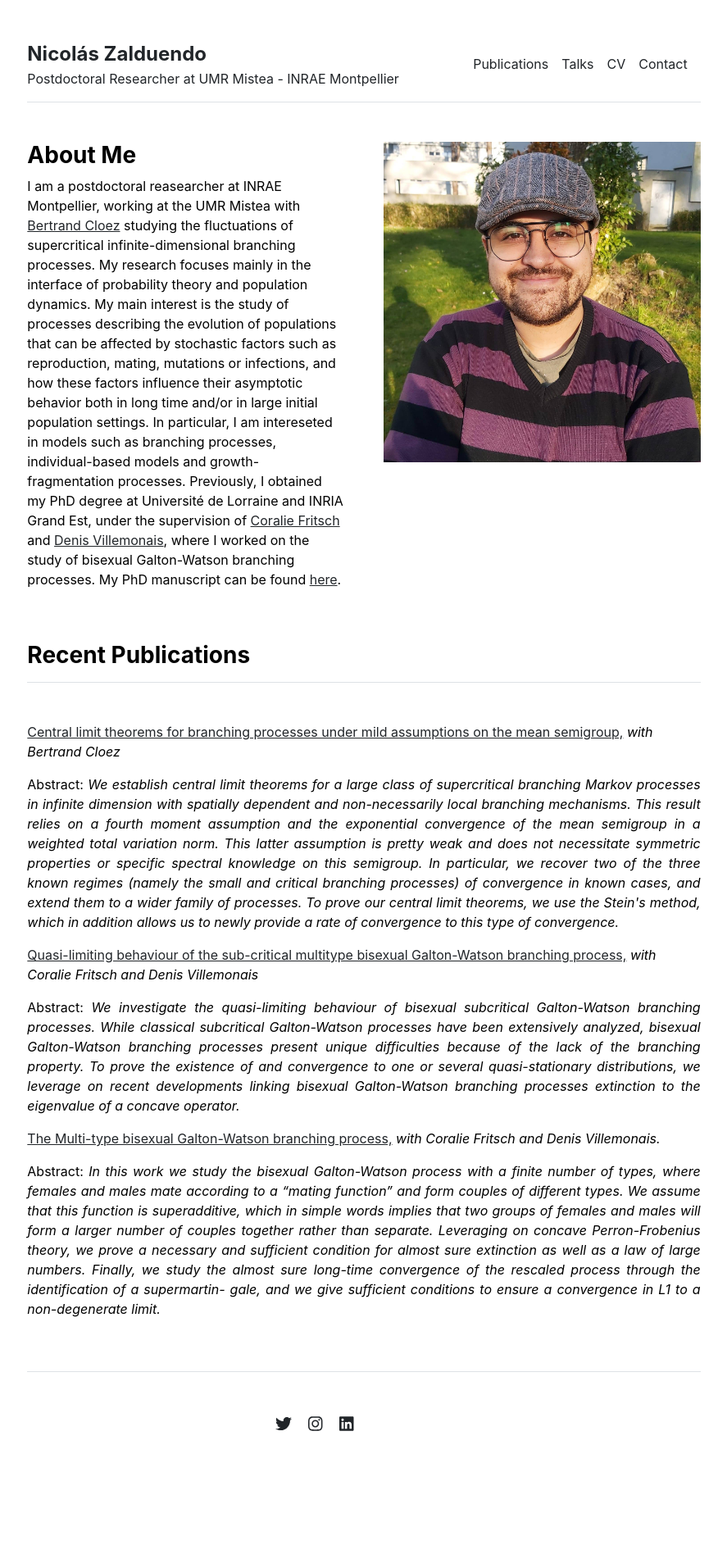
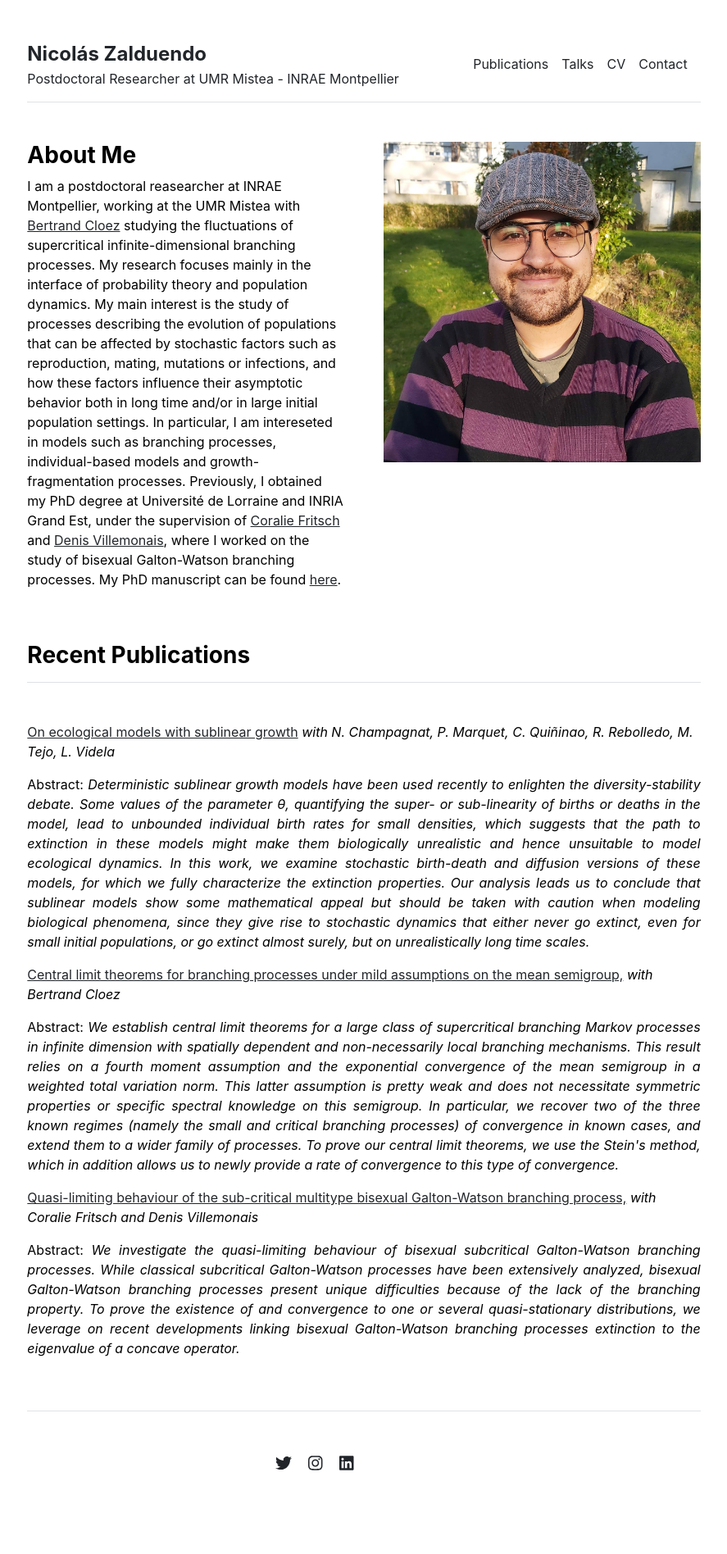
Before and after one commit to nzalduendo/nzalduendo.github.io, a Jekyll site: the page built from index.md, in a window 1280 px wide. Shown: the whole page at 82% size, without its empty margins (196-1083 px from the left). Built offline with Jekyll 4.4.1, drawn with Linux system fonts in a browser that asks for light colours; before the commit the page ends 1848 px from its top, so only the background shows below that.

Commit message:
Update publications.yml
add publication sublinear

```diff
--- a/_data/publications.yml
+++ b/_data/publications.yml
@@ -1,7 +1,7 @@
 featured:
+- {name: 'On ecological models with sublinear growth', url: 'https://inria.hal.science/hal-05156816v1/document', contributors: 'N. Champagnat, P. Marquet, C. Quiñinao, R. Rebolledo, M. Tejo, L. Videla', abstract: 'Deterministic sublinear growth models have been used recently to enlighten the diversity-stability debate. Some values of the parameter θ, quantifying the super- or sub-linearity of births or deaths in the model, lead to unbounded individual birth rates for small densities, which suggests that the path to extinction in these models might make them biologically unrealistic and hence unsuitable to model ecological dynamics. In this work, we examine stochastic birth-death and diffusion versions of these models, for which we fully characterize the extinction properties. Our analysis leads us to conclude that sublinear models show some mathematical appeal but should be taken with caution when modeling biological phenomena, since they give rise to stochastic dynamics that either never go extinct, even for small initial populations, or go extinct almost surely, but on unrealistically long time scales.'}
 - {name: 'Central limit theorems for branching processes under mild assumptions on the mean semigroup,', url: 'https://arxiv.org/pdf/2501.18430', contributors: 'Bertrand Cloez', abstract: "We establish central limit theorems for a large class of supercritical branching Markov processes in infinite dimension with spatially dependent and non-necessarily local branching mechanisms. This result relies on a fourth moment assumption and the exponential convergence of the mean semigroup in a weighted total variation norm. This latter assumption is pretty weak and does not necessitate symmetric properties or specific spectral knowledge on this semigroup. In particular, we recover two of the three known regimes (namely the small and critical branching processes) of convergence in known cases, and extend them to a wider family of processes. To prove our central limit theorems, we use the Stein's method, which in addition allows us to newly provide a rate of convergence to this type of convergence."}
 - {name: 'Quasi-limiting behaviour of the sub-critical multitype bisexual Galton-Watson branching process,', url: 'https://arxiv.org/pdf/2406.19559', contributors: 'Coralie Fritsch and Denis Villemonais', abstract: 'We investigate the quasi-limiting behaviour of bisexual subcritical Galton-Watson branching processes. While classical subcritical Galton-Watson processes have been extensively analyzed, bisexual Galton-Watson branching processes present unique difficulties because of the lack of the branching property. To prove the existence of and convergence to one or several quasi-stationary distributions, we leverage on recent developments linking bisexual Galton-Watson branching processes extinction to the eigenvalue of a concave operator.'}
-- {name: 'The Multi-type bisexual Galton-Watson branching process,', url: 'https://projecteuclid.org/journals/annales-de-linstitut-henri-poincare-probabilites-et-statistiques/volume-60/issue-4/The-multi-type-bisexual-GaltonWatson-branching-process/10.1214/23-AIHP1417.short', contributors: 'Coralie Fritsch and Denis Villemonais.', abstract: 'In this work we study the bisexual Galton-Watson process with a finite number of types, where females and males mate according to a “mating function” and form couples of different types. We assume that this function is superadditive, which in simple words implies that two groups of females and males will form a larger number of couples together rather than separate. Leveraging on concave Perron-Frobenius theory, we prove a necessary and sufficient condition for almost sure extinction as well as a law of large numbers. Finally, we study the almost sure long-time convergence of the rescaled process through the identification of a supermartin- gale, and we give sufficient conditions to ensure a convergence in L1 to a non-degenerate limit.'}
 
 journal:
 - {number: '[3]', name: 'Quasi-limiting behaviour of the sub-critical multitype bisexual Galton-Watson branching process', year: '2025', journal: 'Bernoulli Jounral (in press)', url: 'https://www.e-publications.org/ims/submission/BEJ/user/submissionFile/66481?confirm=aa641fb3', arxiv: 'https://arxiv.org/pdf/2406.19559', contributors: 'C. Fritsch, D. Villemonais'}
@@ -9,4 +9,5 @@ journal:
 - {number: '[1]',name: 'Restricted maximum of non-intersecting Brownian bridges', year: '2024', journal: 'ESAIM: PS 28, 258–273', url: 'https://www.esaim-ps.org/articles/ps/abs/2024/01/ps230058/ps230058.html', arxiv: 'https://arxiv.org/pdf/2302.11432', contributors: 'Y. Yalanda'}
 
 preprint:
+- {number: '[2]', name: 'On ecological models with sublinear growth', url: 'https://inria.hal.science/hal-05156816v1/document', contributors: 'N. Champagnat, P. Marquet, C. Quiñinao, R. Rebolledo, M. Tejo, L. Videla'}
 - {number: '[1]', name: 'Central limit theorems for branching processes under mild assumptions on the mean semigroup', url: 'https://arxiv.org/pdf/2501.18430', contributors: 'B. Cloez'}
```
